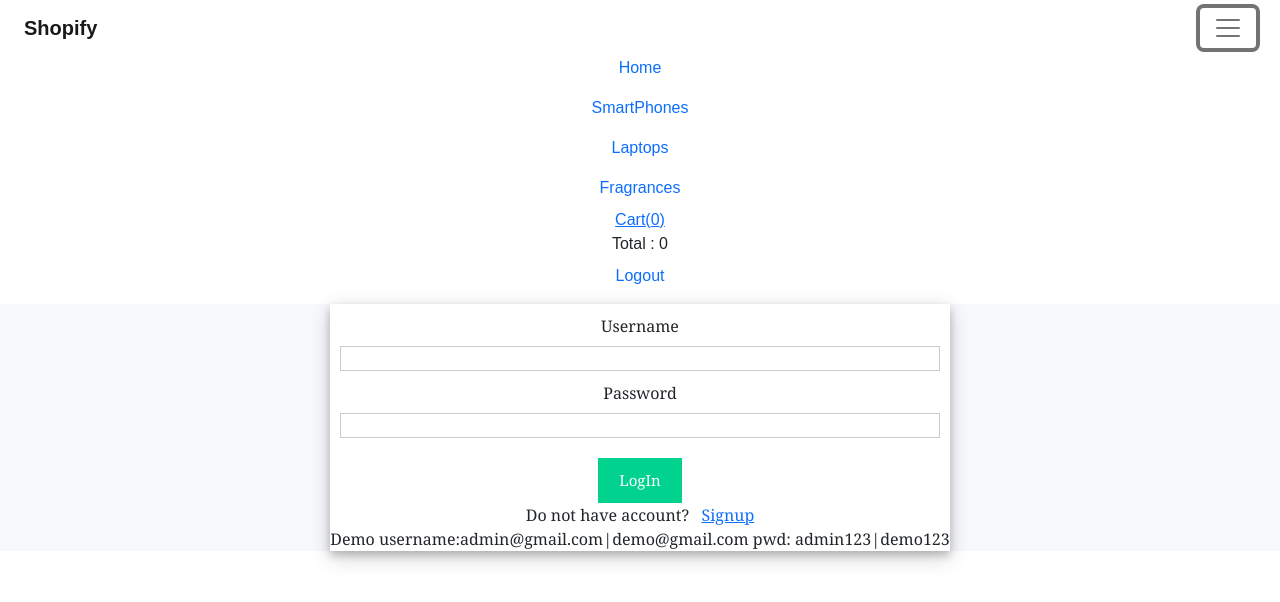
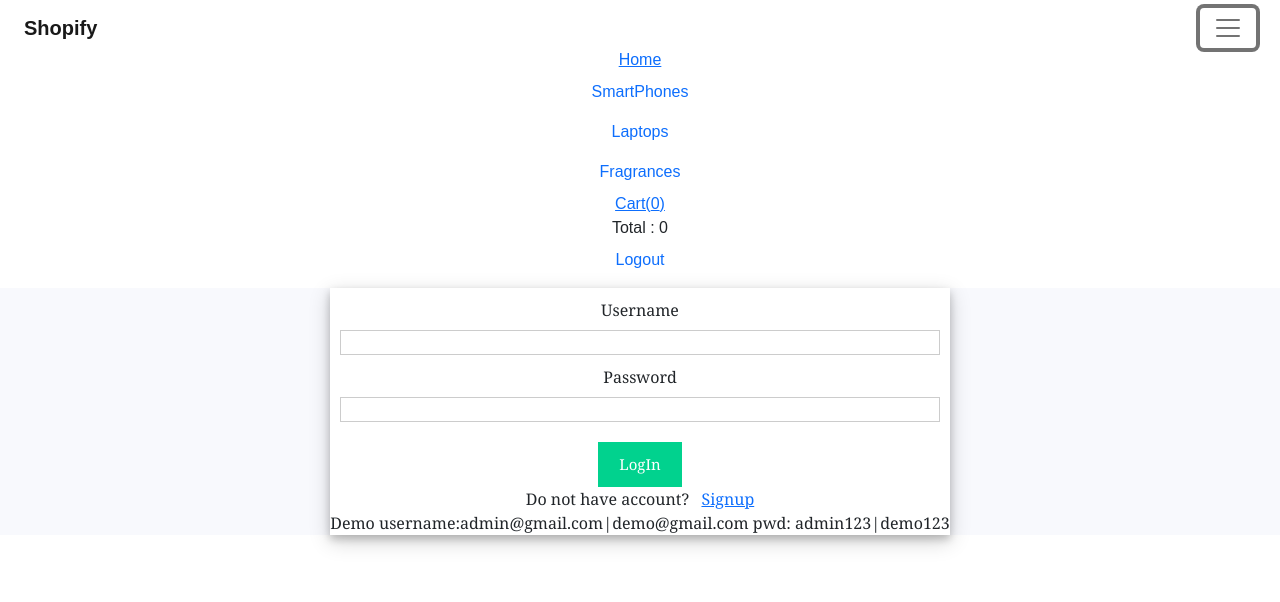
Before and after one commit to RajiveeJ/shopify, a React (Create React App) app: page / in a window 1280 px wide. Both pictures are taken after a click on the button 1228 px from the left and 28 px from the top of the page. Shown: the top 602 px of the page. Built offline with nearby package versions, Linux system fonts and the light colour scheme; the HTML template or start-up script is replaced by a standard one.

Commit message:
Update Navigation.js

```diff
--- a/src/Navigation.js
+++ b/src/Navigation.js
@@ -25,7 +25,7 @@ function Navigation(args) {
         <Collapse isOpen={isOpen} navbar>
           <Nav className="me-auto" navbar>
           <NavItem>
-              <li class="nav-item"><a class="nav-link" href="/products">Home</a></li>
+              <li class="nav-item"><Link to="/products">Home</Link></li>
             </NavItem>
             <NavItem>
               <li class="nav-item"><a class="nav-link" href="/products/smartphones">SmartPhones</a></li>
```
